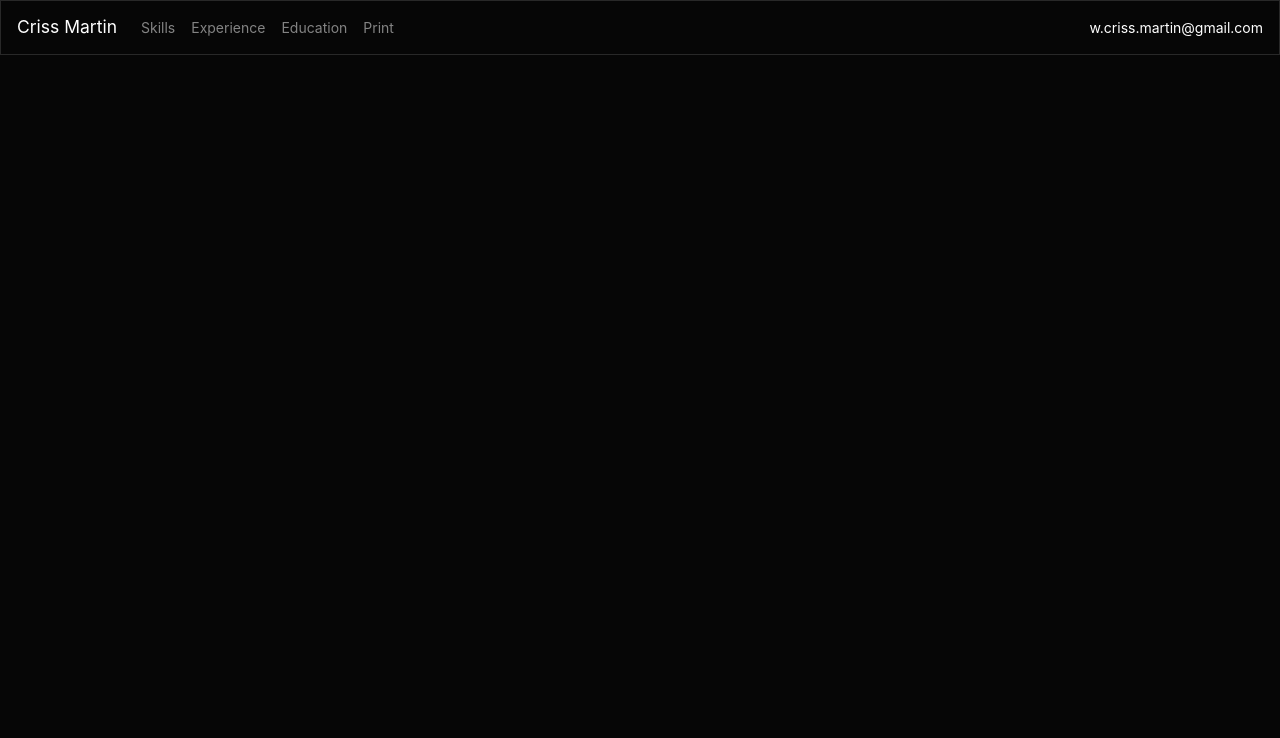
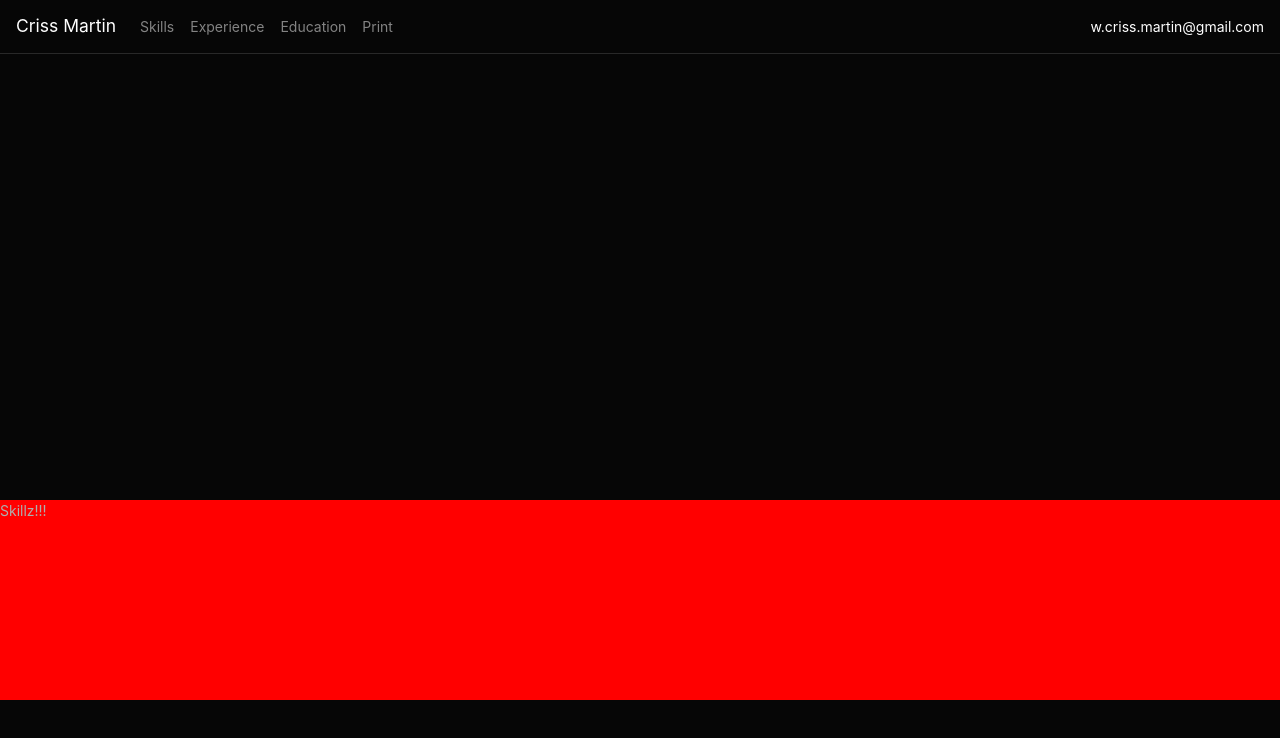
Before and after one commit to nitramssirc/cmartcv_shell, a React (Create React App) app: page / in a window 1280 px wide. Shown: the top 738 px of the page. Built offline with nearby package versions, Linux system fonts and the light colour scheme.

Commit message:
Created Skills Component placehoder

```diff
--- a/src/App.js
+++ b/src/App.js
@@ -1,10 +1,13 @@
 import React from 'react';
 import ShellNavbar from './Components/ShellNavbar'
+import Skills from './Components/Skills'
 
 function App() {
   return (
     <div>
       <ShellNavbar/>
+      <div id="home" style={{height:"500px"}}>spacer</div>
+      <Skills/>
     </div>
   );
 }
--- a/src/Components/ShellNavbar.js
+++ b/src/Components/ShellNavbar.js
@@ -3,12 +3,13 @@ import { Navbar, Nav } from "react-bootstrap";
 
 function ShellNavbar() {
   return (
-    <Navbar bg="dark" expand="lg" variant="dark">
+    <div>
+      <Navbar bg="dark" expand="lg" variant="dark" fixed="top">
         <Navbar.Brand href="#home">Criss Martin</Navbar.Brand>
         <Navbar.Toggle aria-controls="basic-navbar-nav" />
         <Navbar.Collapse id="basic-navbar-nav">
           <Nav className="mr-auto">
-          <Nav.Link href="#home">Skills</Nav.Link>
+            <Nav.Link href="#skills">Skills</Nav.Link>
             <Nav.Link href="#link">Experience</Nav.Link>
             <Nav.Link href="#link">Education</Nav.Link>
             <Nav.Link href="#link">Print</Nav.Link>
@@ -16,10 +17,15 @@ function ShellNavbar() {
         </Navbar.Collapse>
         <Navbar.Collapse>
           <Nav className="ml-auto">
-          <Navbar.Text><a href="mailto('w.criss.martin@gmail.com')">w.criss.martin@gmail.com</a> </Navbar.Text>
+            <Navbar.Text>
+              <a href="mailto('w.criss.martin@gmail.com')">
+                w.criss.martin@gmail.com
+              </a>{" "}
+            </Navbar.Text>
           </Nav>
         </Navbar.Collapse>
       </Navbar>
+    </div>
   );
 }
 
--- a/src/Components/Skills.js
+++ b/src/Components/Skills.js
@@ -1,7 +1,7 @@
 import React from "react";
 
 function Skills(){
-    return <div style={{backgroundColor:"red", height:"200px"}}>
+    return <div id="skills" style={{backgroundColor:"red", height:"200px"}}>
         Skillz!!!
     </div>
 }
```
Lines whose indentation alone changed are shown as unchanged.
